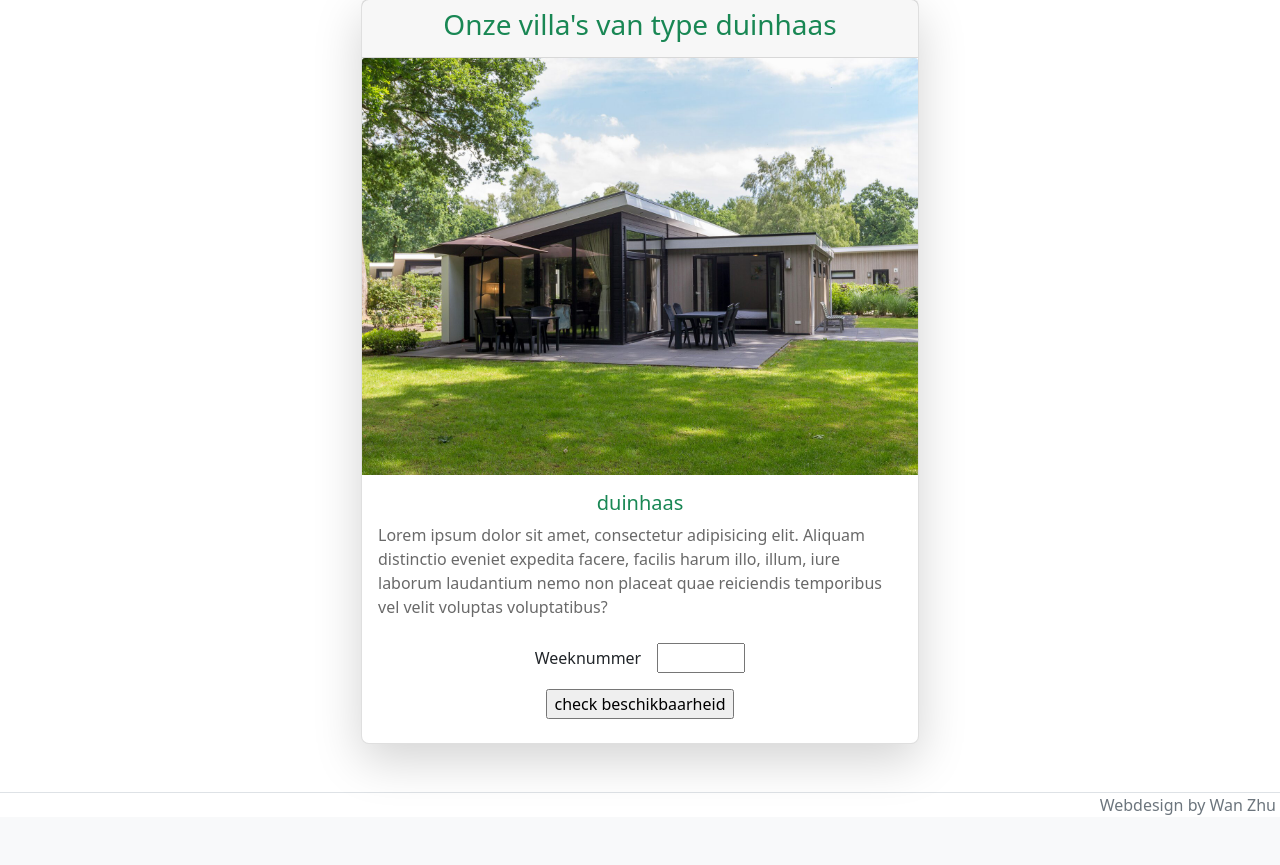
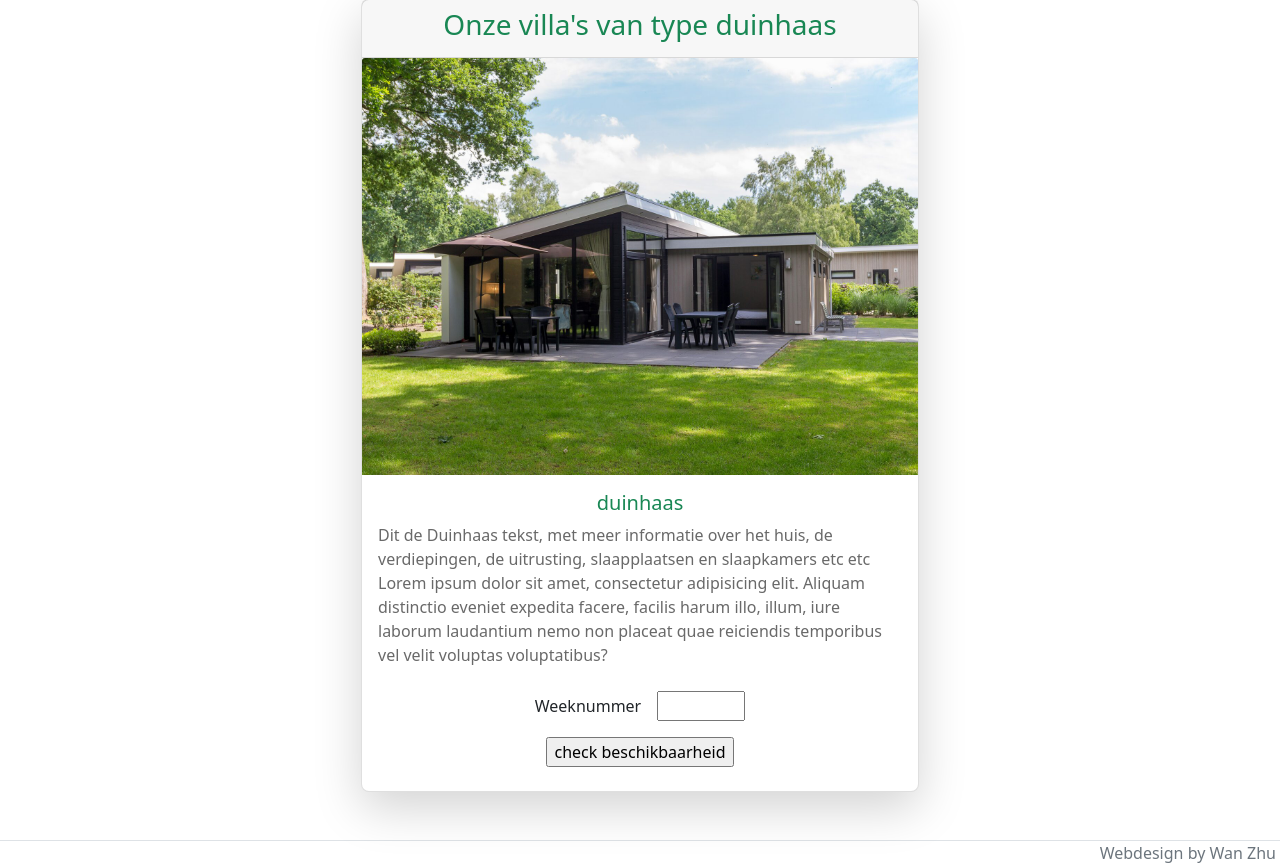
Before and after one commit to bertustenhoor/eindProject, a Flask app: page /frontends/boeken/duinhaas in a window 1280 px wide. Shown: the part 84-949 px from the top of the page. Before the commit the page ends 899 px from the top, so only its background shows below. Run offline with Flask 3, Linux system fonts and the light colour scheme.

Commit message:
voor branche (Blueprint) Blueprint uitgevoerd. Vóór login

```diff
--- a/zeeduin/backend/forms.py
+++ b/zeeduin/backend/forms.py
@@ -25,7 +25,7 @@ class BeToevoegenTypes(FlaskForm):
 
 class BeToevoegenGast(FlaskForm):
     email = EmailField('Account (emailadres)')
-    wachtwoord = StringField('Tijdelijk wachtwoord')  # TODO: tijdelijk wachtwoord laten vervangen door gebruiker
+    wachtwoord = StringField('Tijdelijk wachtwoord')
     submit = SubmitField('submit')
 
 
--- a/zeeduin/backend/templates/backends/base_be.html
+++ b/zeeduin/backend/templates/backends/base_be.html
@@ -3,7 +3,7 @@
 <head>
 	<meta charset="UTF-8">
 	<title>{% block title %}{% endblock %}</title>
-	<link rel="shortcut icon" href="{{ url_for('static', filename='favicon.ico') }}">
+	<link rel="shortcut icon" href="{{ url_for('static', filename='../favicon.ico') }}">
 	<link href="https://cdn.jsdelivr.net/npm/bootstrap@5.0.2/dist/css/bootstrap.min.css" rel="stylesheet"
 		  integrity="sha384-EVSTQN3/azprG1Anm3QDgpJLIm9Nao0Yz1ztcQTwFspd3yD65VohhpuuCOmLASjC" crossorigin="anonymous">
 </head>
@@ -19,7 +19,7 @@
 				<ul class="navbar-nav me-auto mb-2 mb-lg-0">
 					<li class="nav-item">
 						<a class="nav-link active" aria-current="page" href="{{ url_for('index') }}"><img
-								src="../../../static/mini_logo.png" width="60" alt="logo"></a>
+								src="/static/mini_logo.png" width="60" alt="logo"></a>
 					</li>
 					<li class="nav-item dropdown">
 						<a class="nav-link dropdown-toggle" href="#" id="navbarDropdown" role="button"
--- a/zeeduin/backend/views.py
+++ b/zeeduin/backend/views.py
@@ -15,7 +15,7 @@ def back_home():
 
 
 @backend_blueprint.route('/be_toevoegen/<table>', methods=['GET', 'POST'])
-def be_toevoegen(table):  # TODO: add to database, check for doubles
+def be_toevoegen(table):
     if table == 'boeking':
         form = F.BeToevoegenBoeking()
 
--- a/zeeduin/frontend/templates/frontends/base.html
+++ b/zeeduin/frontend/templates/frontends/base.html
@@ -6,13 +6,13 @@
 	<link rel="shortcut icon" href="{{ url_for('static', filename='favicon.ico') }}">
 	<link href="https://cdn.jsdelivr.net/npm/bootstrap@5.0.2/dist/css/bootstrap.min.css" rel="stylesheet"
 		  integrity="sha384-EVSTQN3/azprG1Anm3QDgpJLIm9Nao0Yz1ztcQTwFspd3yD65VohhpuuCOmLASjC" crossorigin="anonymous">
-	<link rel="stylesheet" href="../static/my_styles.css">
+	<link rel="stylesheet" href="/static/my_styles.css">
 </head>
 <body>
 	{#	nav bar#}
 	<nav class="navbar navbar-light bg-light sticky-top">
 		<div class="container d-flex justify-content-start mx-5">
-			<a class="navbar-brand" href="{{ url_for('index') }}"><img src="../static/mini_logo.png"
+			<a class="navbar-brand" href="{{ url_for('index') }}"><img src="~/static/mini_logo.png"
 																	   width="60"
 																	   alt="Home"></a>
 			<a class="navbar-brand" href="{{ url_for('frontends.info') }}">Info & boeken</a>
--- a/zeeduin/frontend/views.py
+++ b/zeeduin/frontend/views.py
@@ -29,27 +29,24 @@ def boeken(huistype):
 
     if form.validate_on_submit():
         week = form.week.data
-        return redirect(url_for('boeken_2', huistype=huistype, week=week))
+        return redirect(url_for('frontends.boeken_2', huistype=huistype, week=week))
 
     if huistype.lower() == 'duinhaas':
-        imgsrc = '../static/bun_4pax.jpg'
-        txtfile = open("../zeeduin/frontend/static/Duinhaas.txt", 'r')
-        omschrijving = txtfile.read()
+        imgsrc = '/static/bun_4pax.jpg'
+        # I surrender..
+        omschrijving = "Dit de Duinhaas tekst, met meer informatie over het huis, de verdiepingen, de uitrusting, slaapplaatsen en slaapkamers etc etc Lorem ipsum dolor sit amet, consectetur adipisicing elit. Aliquam distinctio eveniet expedita facere, facilis harum illo, illum, iure laborum laudantium nemo non placeat quae reiciendis temporibus vel velit voluptas voluptatibus?"
     elif huistype.lower() == 'flierefluiter':
-        imgsrc = '../static/bun_6pax.jpg'
-        txtfile = open("../zeeduin/frontend/static/Flierefluiter.txt", 'r')
-        omschrijving = txtfile.read()
+        imgsrc = '/static/bun_6pax.jpg'
+        omschrijving = "Dit de Flierefluiter tekst, met meer informatie over het huis, de verdiepingen, de uitrusting, slaapplaatsen en slaapkamers etc etc Lorem ipsum dolor sit amet, consectetur adipisicing elit. Aliquam distinctio eveniet expedita facere, facilis harum illo, illum, iure laborum laudantium nemo non placeat quae reiciendis temporibus vel velit voluptas voluptatibus?"
     elif huistype.lower() == 'zeepaardje':
-        imgsrc = '../static/bun_8pax.jpg'
-        txtfile = open("../zeeduin/frontend/static/Zeepaardje.txt", 'r')
-        omschrijving = txtfile.read()
+        imgsrc = '/static/bun_8pax.jpg'
+        omschrijving = 'Dit de Duinhaas tekst, met meer informatie over het huis, de verdiepingen, de uitrusting, slaapplaatsen en slaapkamers etc etc Lorem ipsum dolor sit amet, consectetur adipisicing elit. Aliquam distinctio eveniet expedita facere, facilis harum illo, illum, iure laborum laudantium nemo non placeat quae reiciendis temporibus vel velit voluptas voluptatibus?'
 
     return render_template('boeken.html', huistype=huistype, form=form, imgsrc=imgsrc, omschrijving=omschrijving)
 
 
 @frontend_blueprint.route('/boeken_2/<huistype>/<week>', methods=['POST', 'GET'])
 def boeken_2(huistype, week):
-    # vrije_huisjes = db.session.execute("""select * from boeking""") #TODO cleanup
 
     vrije_huisjes = db.session.execute(text("select huis.naam from huis where huis.huistype = :huistype and huis.naam NOT "
                                             "IN (select huis from boeking where boeking.week = :week);"),
@@ -70,7 +67,6 @@ def boeken_2(huistype, week):
             new_gast = Gast(email=form.gast.data, wachtwoord=form.wachtwoord.data)
             db.session.add(new_gast)
 
-        # TODO check wachtwoord on exisiting gast!
         new_boeking = Boeking(gast=form.gast.data, huis=form.huis.data, week=int(week))
         print(type(new_boeking), new_boeking)
         db.session.add(new_boeking)
--- a/zeeduin/static/Duinhaas.txt
+++ b/zeeduin/static/Duinhaas.txt
@@ -1,2 +1,3 @@
-Lorem ipsum dolor sit amet, consectetur adipisicing elit. Aliquam distinctio eveniet expedita facere, facilis harum
-illo, illum, iure laborum laudantium nemo non placeat quae reiciendis temporibus vel velit voluptas voluptatibus?
+Dit de Duinhaas tekst, met meer informatie over het huis, de verdiepingen, de uitrusting, slaapplaatsen en
+slaapkamers etc etc Lorem ipsum dolor sit amet, consectetur adipisicing elit. Aliquam distinctio eveniet expedita facere, facilis
+harum illo, illum, iure laborum laudantium nemo non placeat quae reiciendis temporibus vel velit voluptas voluptatibus?
--- a/zeeduin/templates/base.html
+++ b/zeeduin/templates/base.html
@@ -12,7 +12,7 @@
 	{#	nav bar#}
 	<nav class="navbar navbar-light bg-light sticky-top">
 		<div class="container d-flex justify-content-start mx-5">
-			<a class="navbar-brand" href="{{ url_for('index') }}"><img src="../static/mini_logo.png"
+			<a class="navbar-brand" href="{{ url_for('index') }}"><img src="/static/mini_logo.png"
 																	   width="60"
 																	   alt="Home"></a>
 			<a class="navbar-brand" href="{{ url_for('frontends.info') }}">Info & boeken</a>
```
